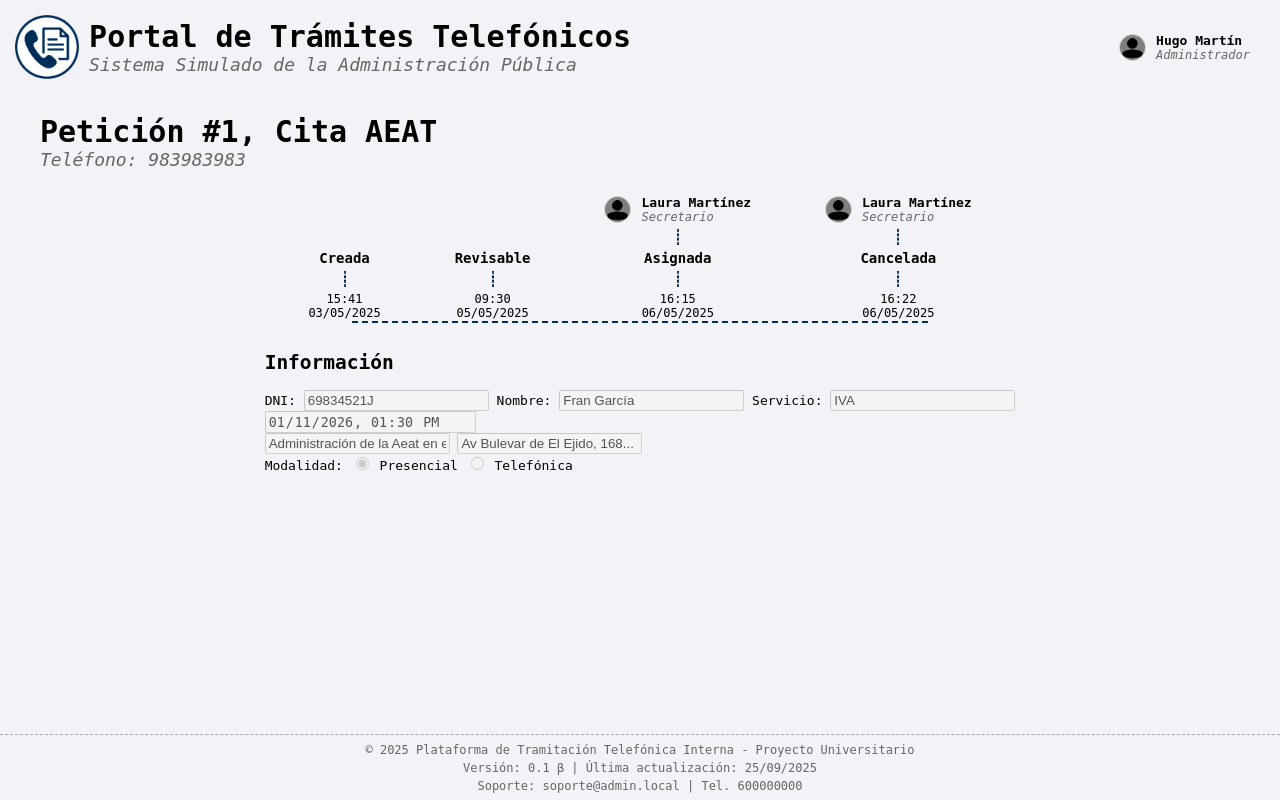
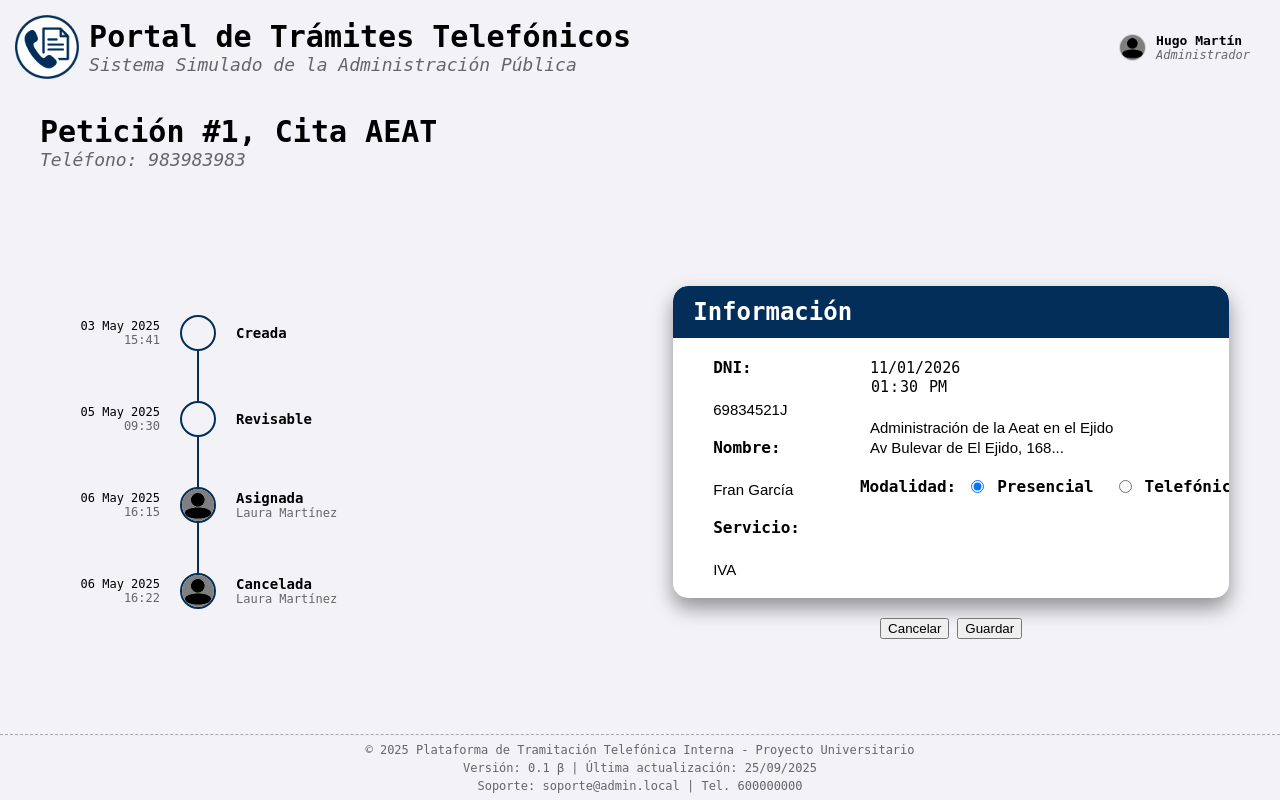
Before and after one commit to humaral/tfg, a Flask app: page /peticiones/1 in a window 1280 px wide. Run offline with Flask 3, Linux system fonts and the light colour scheme; some libraries are stand-ins or nearby versions.

Commit message:
Añadido manejo de errores 404 con página personalizada y estilos correspondientes.
Cambios visuales en el sumary de las peticiones, timeline e informacion (incompleto)

```diff
--- a/app.py
+++ b/app.py
@@ -3,6 +3,7 @@
 # Descripción: programa de inicialización de la aplicación.
 
 from flask import Flask, render_template, request, url_for, redirect
+from markupsafe import escape
 import os
 from datetime import datetime
 
@@ -19,29 +20,33 @@ def inject_globals():
     }
 
 @app.route("/")
-def inicio(name=None):
+def inicio():
     #DATABASE = os.path.join(app.instance_path, 'flaskr.sqlite')
+
+    #TODO: Comprobar si el usuario está autenticado, si lo esta redirigir a peticiones
     return redirect(url_for("login"))
 
 @app.route("/login")
-def login(name=None):
-
-    return render_template("login.html", person=name)
+def login():
+    if request.method == "POST":
+        # Aquí iría la lógica para autenticar al usuario
+        pass
+    else:
+        return render_template("login.html")
 
 @app.route("/peticiones")
-def peticiones(name=None):
+def peticiones():
     orden = request.args.get('orden', 'id')
     direccion = request.args.get('direccion', 'ascendente')
-    return render_template("peticiones.html", orden_actual=orden, direccion_actual=direccion)
+    return render_template("peticiones.html", orden_actual=escape(orden), direccion_actual=escape(direccion))
 
 @app.route("/peticiones/<int:peticion_id>")
 def sumary_peticion(peticion_id):
+    #TODO: Obtener los datos de la petición desde la base de datos, utilizar escape si es necesario
     peticion = {
         'id': peticion_id,
         'telefono': 983983983,
         'tramite': 'Cita AEAT',
-        'estado': 'Revisable',
-        'fecha': '2025-05-03T15:41:00',
         'informacion': {
             "dni": "69834521J",
             "nombre": "Fran García",
@@ -49,10 +54,10 @@ def sumary_peticion(peticion_id):
             "oficina": "Administración de la Aeat en el Ejido",
             "direccion": "Av Bulevar de El Ejido, 168...",
             "servicio": "IVA",
-            "fecha": "2026-01-11T13:30:00"
+            "fecha": datetime(2026,1,11,13,30),
         }
     }
-
+    #TODO: Obtener el historial de la petición desde la base de datos
     historial = [
         {
             'fecha': datetime(2025,5,3,15,41),
@@ -97,18 +102,22 @@ def sumary_peticion(peticion_id):
     return render_template("sumaryPeticion.html", peticion=peticion, historial=historial)
 
 @app.route("/empleados")
-def empleados(name=None):
+def empleados():
     orden = request.args.get('orden', 'id')
     direccion = request.args.get('direccion', 'ascendente')
-    return render_template("empleados.html", orden_actual=orden, direccion_actual=direccion)
+    return render_template("empleados.html", orden_actual=escape(orden), direccion_actual=escape(direccion))
 
 @app.route("/empleados/new")
-def new_empleado(name=None):
+def new_empleado():
     return render_template("registroEmpleados.html")
 
 @app.route("/estadisticas")
-def estadisticas(name=None):
+def estadisticas():
     return render_template("estadisticas.html")
+
+@app.errorhandler(404)
+def page_not_found(error):
+    return render_template("404.html"), 404
 
 if __name__ == "__main__":
     app.run(debug=True)
--- a/static/css/layout.css
+++ b/static/css/layout.css
@@ -7,6 +7,7 @@
 :root{
   --color-primario: rgb(2,46,89);
   --color-secundario: rgb(77, 110, 143);
+  --color-terciario: rgb(119, 12, 12);
 
   --color-texto-primario: black;
   --color-texto-secundario: #666;
@@ -121,6 +122,8 @@ html,body{
   display: flex;
   flex-direction: column;
   min-height: 100vh;
+  width: 100%;
+  height: 100%;
 }
 
 main{
--- a/static/css/peticiones.css
+++ b/static/css/peticiones.css
@@ -4,6 +4,7 @@
 * Descripción: hoja específica de estilos de la página de peticiones.
 */
 
+/* Página de peticiones */
 #peticiones-page {
     display: flex;
     justify-content: center;
@@ -36,6 +37,13 @@
     align-items: start;
 }
 
+/* Página de una petición */
+#peticion-page {
+    display: flex;
+    flex-direction: column;
+    width: 100%;
+    height: auto;
+}
 
 #peticion-cabecera {
     display: flex;
@@ -79,80 +87,185 @@
 
 #peticion-contenido {
     display: flex;
-    flex-direction: column;
+    flex-direction: row;
     align-items: center;
     justify-content: center;
     width: 100%;
+    flex: 1;
 }
 
 #peticion-timeline {
     position: relative;
-    display: flex;
-    flex-direction: row;
-    align-items: flex-end;
-    justify-content: center;
-    gap: 10%;
-    width: 50%;
+    list-style: none;
+    width: 100%;
+    max-width: 600px;
 }
 
-#timeline-item {
+#peticion-timeline::before {
+    content: "";
+    position: absolute;
+    left: 197px;
+    height: 100%;
+    border-left: 2px var(--color-primario) solid;
+    z-index: 0;
+}
+
+#timeline-item{
     display: flex;
-    flex-direction: column;
+    align-items: center;
+    justify-content: flex-start;
+    gap: 20px;
+    z-index: 1;
+}
+
+#timeline-item:not(:first-child) {
+    margin-top: 50px;
+}
+
+#timeline-time {
+    width: 120px;
+    font-size: 12px;
+    text-align: right;
+}
+#timeline-fecha{
+    margin: 0;
+    color: var(--color-texto-primario);
+}
+#timeline-hora {
+    margin: 0;
+    color: var(--color-texto-secundario);
+}
+
+#timeline-icon {
+    font-size: x-large;
+    background-color: var(--color-fondo);
+    color: var(--color-primario);
+    border: 2px solid var(--color-primario);
+    border-radius: 50%;
+    width: 32px;
+    height: 32px;
+    display: flex;
     align-items: center;
     justify-content: center;
-    flex-wrap: nowrap;
-    flex: 1;
+    z-index: 1;
 }
 
 #timeline-info {
     display: flex;
     flex-direction: column;
-    align-items: center;
-    justify-content: center;
-    text-align: center;
-    flex-wrap: nowrap;
+    align-items: flex-start;
 }
 
-#timeline-estado{
-    margin: 5px;
+#timeline-estado {
+    margin: 0;
     font-size: 14px;
     font-weight: bold;
 }
 
-#timeline-linea-vertical {
-    width: 0;
-    height: 10px;
-    border-left: 1px var(--color-primario);
-    border-right: 1px var(--color-primario);
-    border-style: dashed;
+#timeline-user {
+    margin: 0;
+    font-size: 12px;
+    color: var(--color-texto-secundario);
+    text-wrap: nowrap;
 }
 
-#timeline-fecha{
-    margin: 5px;
+
+#peticion-resumen {
+    margin: 20px;
+    display: flex;
+    flex-direction: column;
+    align-items: center;
+    justify-content: center;
+    gap: 20px;
+    flex: 1;
 }
 
-#timeline-fecha p{
+#peticion-detalles {
+    background-color: white;
+    border-radius: 15px;
+    box-shadow: var(--sombreado);
     text-align: center;
-    font-size: 12px;
-    margin: 0;
+    width: 90%;
+    max-width: 900px;
+    overflow: hidden;
+    font-size: large;
 }
 
-#timeline-icon {
-    font-size: x-large;
-    color: var(--color-primario);
-    padding: 5px;
-    z-index: 1;
-    background-color: var(--color-fondo);
-    border-radius: 100%;
-
+#detalles-titulo{
+    background-color: var(--color-primario);
+    border-radius: 15px 15px 0 0;
+    padding: 12px 20px;
 }
 
-#peticion-timeline::before{
-    content: "";
-    position: absolute;
-    top: 90%;
-    left: 5%;
-    right: 5%;
-    border-top: 2px dashed var(--color-primario);
-    z-index: 0;
+#detalles-titulo h2 {
+    color: white;
+    margin: 0;
+    font-size: 24px;
+    text-align: start;
 }
+
+#detalles-contenido {
+    display: flex;
+    justify-content: space-between;
+    gap: 60px;
+    padding: 20px 40px;
+}
+
+#detalles-contenido > div{
+    flex: 1;
+    display: flex;
+    flex-direction: column;
+    gap: 20px;
+}
+
+#detalles-contenido label {
+    font-weight: bold;
+    margin-bottom: 4px;
+    text-align: left;
+}
+
+#detalles-contenido input{
+    border: none;
+    background: none;
+    outline: none;
+    padding: 0;
+    font-size: 15px;
+    font-weight: normal;
+    color: var(--color-texto-primario);
+    width: 100%;
+    text-align: left;
+}
+
+#detalles-contenido input:disabled {
+    color: var(--color-texto-primario);
+    opacity: 1;
+    cursor: default;
+}
+
+#detalles-contenido > div > div{
+    display: flex;
+    align-items: flex-start;
+    gap: 10px;
+}
+
+#detalles-contenido iconify-icon {
+    font-size: 20px;
+    color: var(--color-texto-primario);
+    flex-shrink: 0;
+}
+
+#oficina{
+    font-weight: bold;
+}
+
+#direccion{
+    color: var(--color-texto-secundario);
+    font-size: 14px;
+    margin-top: 2px;
+}
+
+#fecha{
+    font-family: monospace;
+    font-size: 15px;
+    color: var(--color-texto-primario);
+}
--- a/templates/components/Cita AEAT.html
+++ b/templates/components/Cita AEAT.html
@@ -1,29 +1,42 @@
-<h2>Información</h2>
-<div>
-    <div>
+<!--
+- Autor: Hugo Martín Alonso
+- Fecha: 20-10-2025
+- Descripción: componente con la información específica del trámite de solicitar una cita en la AEAT.
+-->
+
+<div id="detalles-titulo">
+    <h2>Información</h2>
+</div>
+<div id="detalles-contenido">
+    <div id="contenido-col1">
         <label for="dni">DNI:</label>
-        <input type="text" id="dni" name="dni" value="{{peticion.informacion.dni}}" disabled>
+        <input type="text" id="dni" name="dni" value="{{peticion.informacion.dni}}" readonly>
         <label for="nombre">Nombre:</label>
-        <input type="text" id="nombre" name="nombre" value="{{peticion.informacion.nombre}}" disabled>
+        <input type="text" id="nombre" name="nombre" value="{{peticion.informacion.nombre}}" readonly>
         <label for="servicio">Servicio:</label>
-        <input type="text" id="servicio" name="servicio" value="{{peticion.informacion.servicio}}" disabled>
+        <input type="text" id="servicio" name="servicio" value="{{peticion.informacion.servicio}}" readonly>
     </div>
-    <div>
-        <div>
+    <div id="contenido-col2">
+        <div id="contenido-fecha">
             <iconify-icon icon="mdi:calendar-clock-outline"></iconify-icon>
-            <input type="datetime-local" id="fecha" value="{{peticion.informacion.fecha}}" disabled>
+            <div>
+                <input type="date-local" id="fecha" value="{{peticion.informacion.fecha.strftime("%d/%m/%Y")}}" readonly>
+                <input type="time" id="hora" value="{{peticion.informacion.fecha.strftime("%H:%M")}}" readonly>
+            </div>
         </div>
-        <div>
+        <div id="contenido-ubicacion">
             <iconify-icon icon="streamline-plump:building-office-remix"></iconify-icon>
-            <input type="text" id="oficina" value="{{peticion.informacion.oficina}}" disabled>
-            <input type="text" id="direccion" value="{{peticion.informacion.direccion}}" disabled>
+            <div>
+                <input type="text" id="oficina" value="{{peticion.informacion.oficina}}" readonly>
+                <input type="text" id="direccion" value="{{peticion.informacion.direccion}}" readonly>
+            </div>
         </div>
         <div>
             <label>Modalidad:</label>
-            <input type="radio" id="presencial" name="modalidad" value="presencial" {%if peticion.informacion.modalidad == 'Presencial'%}checked{%endif%} disabled>
+            <input type="radio" id="presencial" name="modalidad" value="presencial" {%if peticion.informacion.modalidad == 'Presencial'%}checked{%endif%} readonly>
             <label for="presencial">Presencial</label>
             <iconify-icon for="presencial" icon="mdi:account-group-outline"></iconify-icon>
-            <input type="radio" id="telefono" name="modalidad" value="telefono" {%if peticion.informacion.modalidad == 'Telefónica'%}checked{%endif%} disabled>
+            <input type="radio" id="telefono" name="modalidad" value="telefono" {%if peticion.informacion.modalidad == 'Telefónica'%}checked{%endif%} readonly>
             <label for="telefono">Telefónica</label>
             <iconify-icon for="telefono" icon="solar:phone-outline"></iconify-icon>
         </div>
--- a/templates/sumaryPeticion.html
+++ b/templates/sumaryPeticion.html
@@ -13,7 +13,7 @@
 {%endblock%}
 
 {%block body%}
-    <main>
+<main id="peticion-page">
     <div id="peticion-cabecera">
         <a href="{{ url_for('peticiones') }}"><iconify-icon icon="weui:back-filled"></iconify-icon></a>
         <div id="peticion-titulo">
@@ -22,34 +22,41 @@
         </div>
     </div>
     <div id="peticion-contenido">
-            <div id="peticion-timeline">
+        <ul id="peticion-timeline">
             {%for hito in historial %}
-                    <div id="timeline-item">
-                        <div id="timeline-info">
-                            {%if hito.empleado %}
-                                <div class="perfil" id="timeline-perfil">
-                                    <img src={{hito.empleado.fotoPerfil}} alt="Foto de perfil del usuario"/>
-                                    <div id="perfil-titulo">
-                                        <p id="perfil-nombre">{{hito.empleado.nombre}} {{hito.empleado.apellido1}}</p>
-                                        <p id="perfil-rol">{{hito.empleado.rol}}</p>
-                                    </div>
-                                </div>
-                                <div id="timeline-linea-vertical"></div>
-                            {%endif%}
-                            <h3 id="timeline-estado">{{ hito.estado }}</h3>
+            <li id="timeline-item">
+
+                <div id="timeline-time">
+                    <p id="timeline-fecha">{{ hito.fecha.strftime('%d %B %Y') }}</p>
+                    <p id="timeline-hora">{{ hito.fecha.strftime('%H:%M') }}</p>
                 </div>
 
-                        <div id="timeline-linea-vertical"></div>
-                        <div id="timeline-fecha">
-                            <p>{{ hito.fecha.strftime('%H:%M') }}</p>
-                            <p>{{ hito.fecha.strftime('%d/%m/%Y') }}</p>
+                {%if hito.empleado %}
+                    <img id="timeline-icon" src={{hito.empleado.fotoPerfil}} alt="Foto de perfil del usuario" />
+                {%else%}
+                    <iconify-icon id="timeline-icon" icon={{hito.icono}}></iconify-icon>
+                {%endif%}
+
+                <div id="timeline-info">
+                    <h3 id="timeline-estado">{{ hito.estado }}</h3>
+
+                    {%if hito.empleado %}
+                        <p id="timeline-user">{{hito.empleado.nombre}} {{hito.empleado.apellido1}}</p>
+                    {%endif%}
                 </div>
-                        <iconify-icon id="timeline-icon" icon={{hito.icono}}></iconify-icon>
+
+            </li>
+            {%endfor%}
+        </ul>
+
+        <div id="peticion-resumen">
+            <div id="peticion-detalles">
+                {%include "components/" + peticion.tramite + ".html" %}
             </div>
-                {%endfor%}
+            <div class="botones">
+                <button id="cancelar" onclick="">Cancelar</button>
+                <button id="guardar" onclick="">Guardar</button>
             </div>
-            <div>
-                {%include "components/" + peticion.tramite + ".html" %}
         </div>
     </div>
 </main>
```
Also changed, not shown: static/css/404.css (added, +42 -0 lines), templates/404.html (added, +26 -0 lines). Lines whose indentation alone changed are shown as unchanged.
